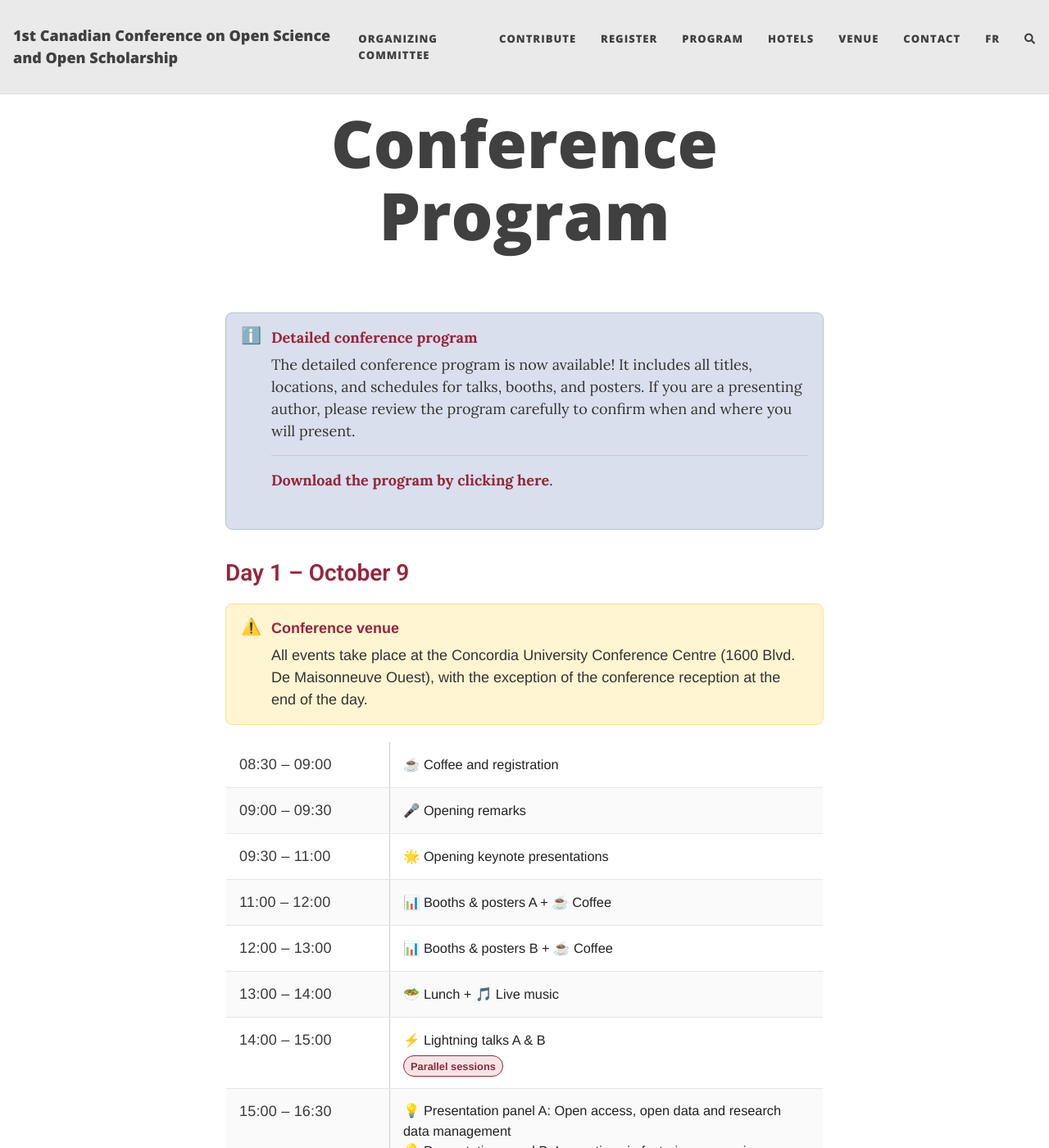
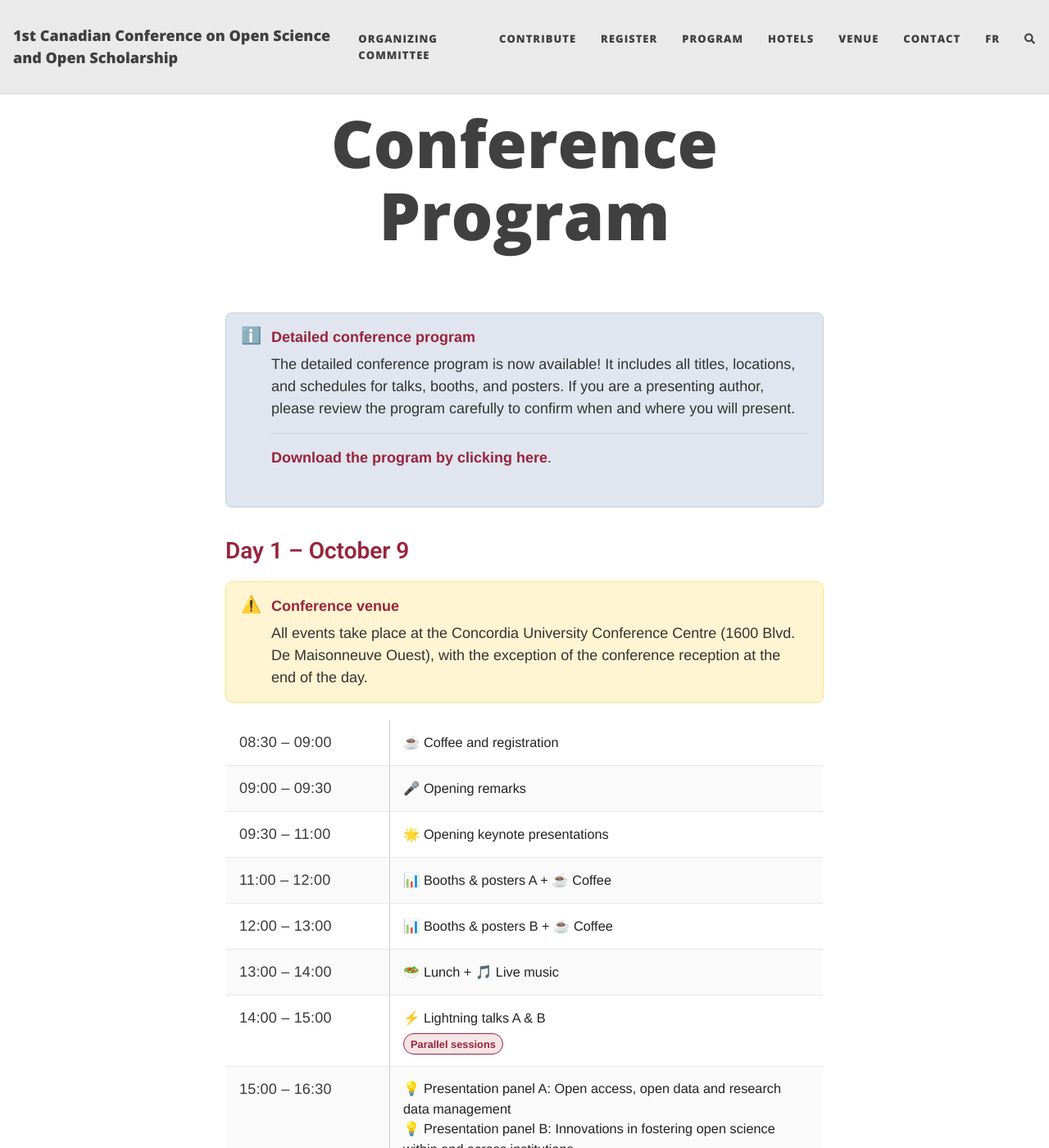
Before and after one commit to oscanada/oscanada.github.io, a Jekyll site: the page built from en/program.html, in a window 1280 px wide and 1400 px high. Shown: the whole window at 82% size. Built offline with Jekyll 4.4.1, drawn with Linux system fonts in a browser that asks for light colours; nearby versions of some CDN libraries; comment, search, counter and statistics services are not loaded.

Commit message:
Update program.html

```diff
--- a/en/program.html
+++ b/en/program.html
@@ -32,8 +32,8 @@ cover-img:
   .callout_info {
     display: flex; gap: 12px; align-items: flex-start;
     margin: 20px 0; padding: 16px 18px; border-radius: 8px;
-    border: 1px solid #b5c5d9; background: #d9dfec;
-    font: inherit; color: #333; line-height: 1.5;
+    border: 1px solid #c4d2e3; background: #e0e5ef;
+    font-family: Helvetica, Arial, sans-serif; color: #333; line-height: 1.5;
   }
   .callout__icon { font-size: 1.25rem; line-height: 1.1; }
   .callout__title { margin: 0 0 6px; font-weight: 600; color: #98243c; }
```
